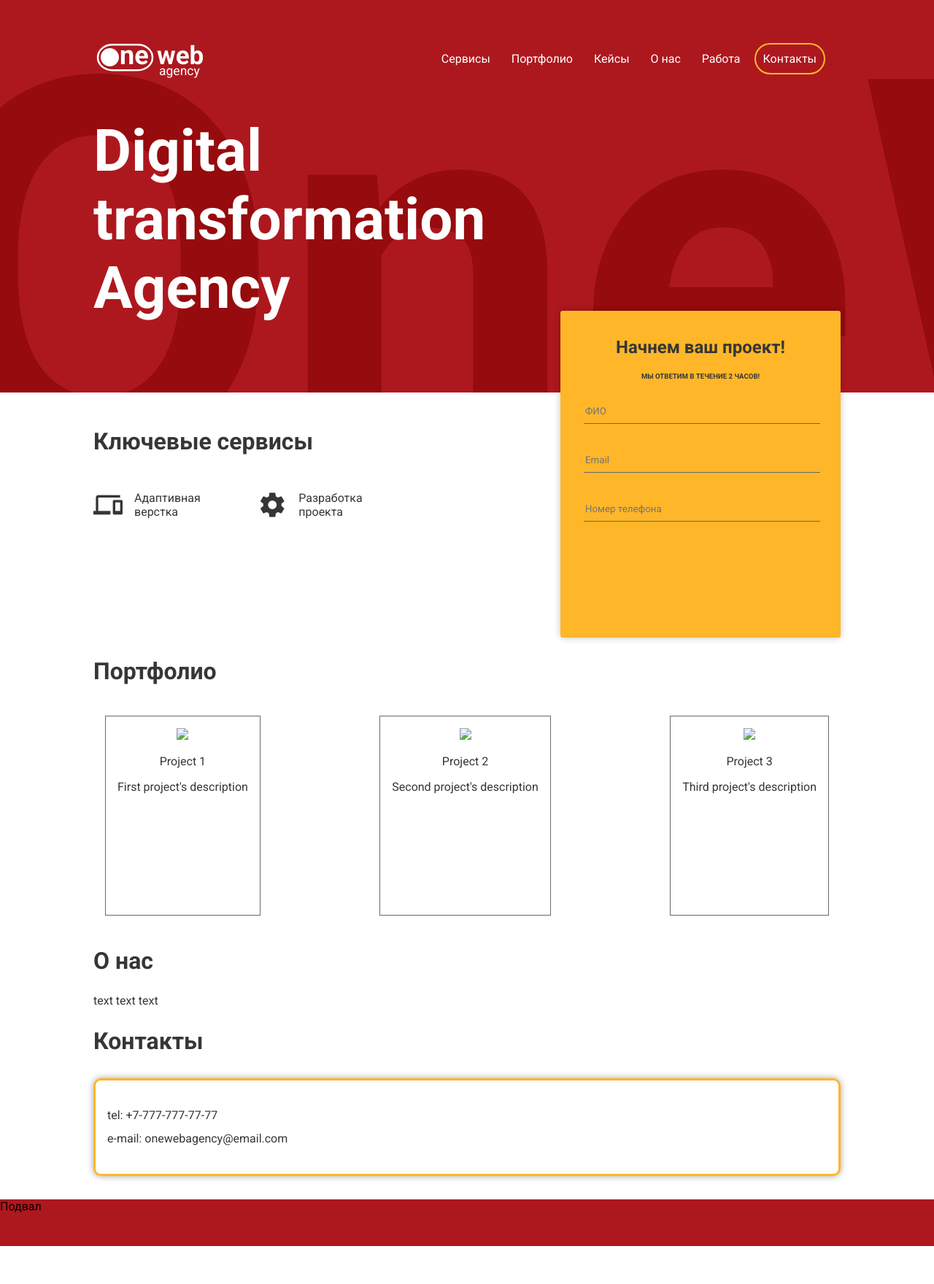
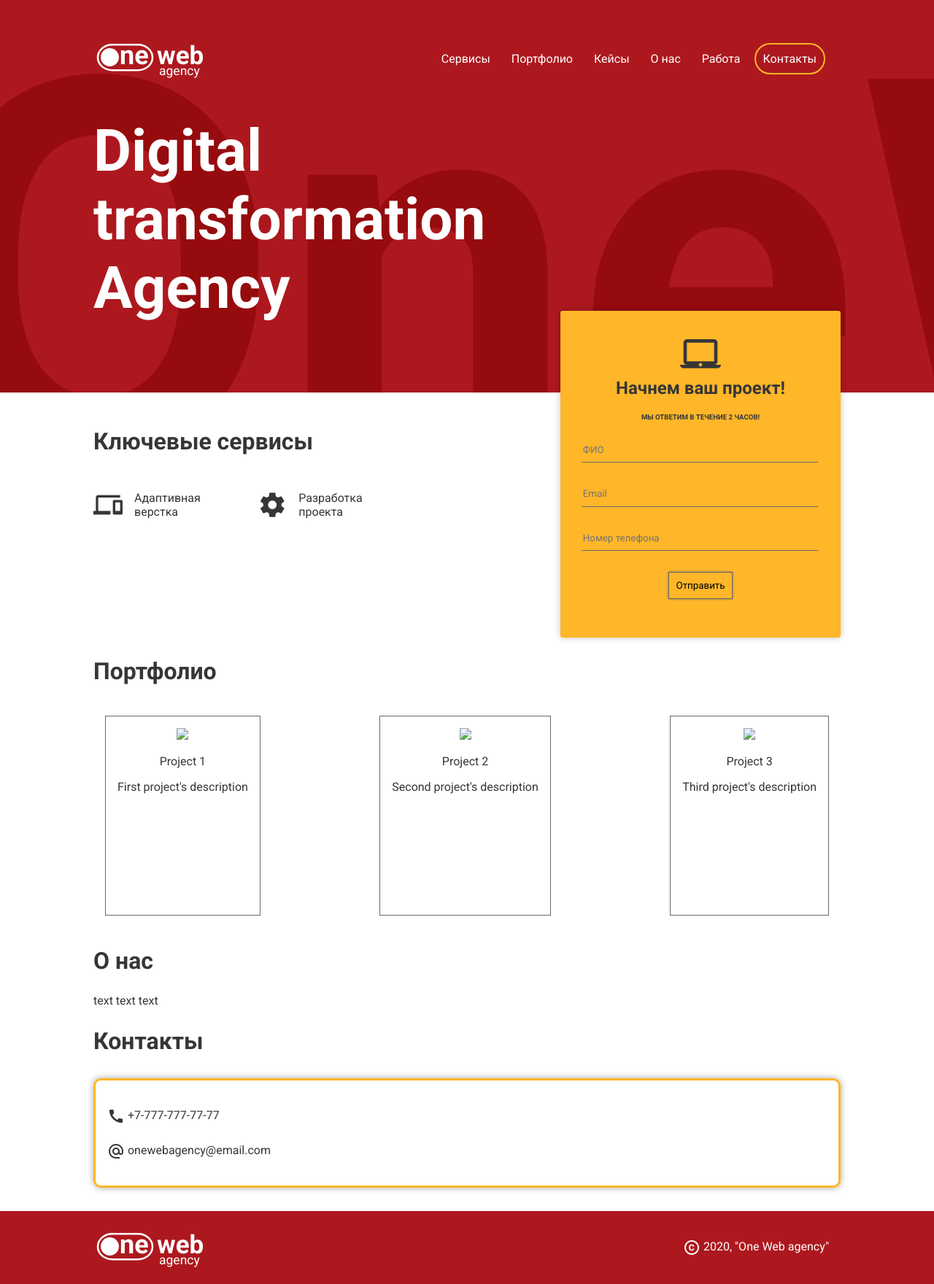
Before and after one commit to kristinazubova/kristinazubova.github.io_old, a PHP site: page / in a window 1280 px wide. Shown: the whole page at 73% size. Before the commit the page ends 1708 px from the top, so only its background shows below. Run offline with PHP 8.4, Linux system fonts and the light colour scheme.

Commit message:
footer's style added

```diff
--- a/css/style.css
+++ b/css/style.css
@@ -127,7 +127,7 @@ a:hover {
   width: 20rem;
   height: 2rem;
   background: none;
-  margin: 1rem;
+  margin: 0.8rem;
 }
 
 .submit-form__feedback {
@@ -135,8 +135,22 @@ a:hover {
   font-weight: 700;
 }
 
+.submit-form__submit {
+  padding: 10px;
+  background-color: #ffb629;
+  border: 1px solid #696969;
+  box-shadow: 0px 0px 3px 0px #696969;
+  margin: 1rem;
+}
+
+.submit-form__icon {
+  font-size: 3.5rem;
+  margin-top: 1rem;
+}
+
 .feedback__title {
   font-size: 1.5rem;
+  margin-top: 0;
 }
 
 .feedback__content {
@@ -187,6 +201,7 @@ a:hover {
   vertical-align: middle;
   text-align: center;
 }
+
 /*About us*/
 
 .content__about-us {
@@ -217,3 +232,16 @@ a:hover {
   min-height: 4rem;
   background-color: #ad181e;
 }
+
+.footer__content {
+  display: flex;
+  justify-content: space-between;
+  align-items: center;
+}
+
+.footer__copyright {
+  font-size: 1rem;
+  color: white;
+  margin: 1rem;
+  font-weight: 100;
+}
--- a/index.html
+++ b/index.html
@@ -66,12 +66,19 @@
 
       <aside class="submit-form _shadow">
         <div class="submit-form__feedback">
+          <i class="material-icons submit-form__icon">
+            laptop_mac
+          </i>
           <h2 class="feedback__title">Начнем ваш проект!</h2>
           <p class="feedback__content">Мы ответим в течение 2 часов!</p>
         </div>
         <input type="name" class="submit-form__name submit-form__item" id="name" placeholder="ФИО">
         <input type="email" class="submit-form__email submit-form__item" id="email" placeholder="Email">
-        <input type="tel" class="submit-form__phone-number submit-form__item" placeholder="Номер телефона" id="phoneNumber" pattern="+7-[0-9]{3}-[0-9]{7}">
+        <input type="tel" class="submit-form__phone-number submit-form__item" placeholder="Номер телефона"
+          id="phoneNumber" pattern="+7-[0-9]{3}-[0-9]{7}">
+        <div class="submit-form__feedback">
+          <input type="submit" class="submit-form__submit" value="Отправить">
+        </div>
       </aside>
     </div>
 
@@ -103,13 +110,27 @@
       <div class="content__contacts" id="contacts">
         <h2 class="content__about-us_title">Контакты</h2>
         <div class="content__about-us_contact-info">
-          <p>tel: +7-777-777-77-77 <br>
-          e-mail: onewebagency@email.com</p>
+          <p><i class="material-icons" style="vertical-align:middle;">call</i>
+            +7-777-777-77-77 </p>
+          <p><i class="material-icons" style="vertical-align:middle;"> alternate_email</i>
+            onewebagency@email.com</p>
         </div>
       </div>
   </main>
   <footer class="footer">
-    Подвал
+    <div class="footer__content layout-center">
+      <svg class="footer-logo" width="150" height="100" viewBox="0 0 300 150">
+        <g>
+          <circle r="25" cx="15%" cy="48%" fill="white" />
+          <text x="24%" y="60%" fill="white" font-size="72" font-weight="bold">ne</text>
+          <rect x="4%" y="25%" width="150" height="70" rx="40" ry="40" fill="none" stroke="white" stroke-width="5" />
+          <text x="58%" y="60%" fill="white" font-size="70" font-weight="bold">web</text>
+          <text x="60%" y="80%" fill="white" font-size="35" font-weight="normal">agency</text>
+        </g>
+      </svg>
+      <p class="footer__copyright"><i class="material-icons" style="vertical-align: middle;">copyright</i> 2020, "One
+        Web agency"</p>
+    </div>
   </footer>
 </body>
 
```
Lines whose indentation alone changed are shown as unchanged.
